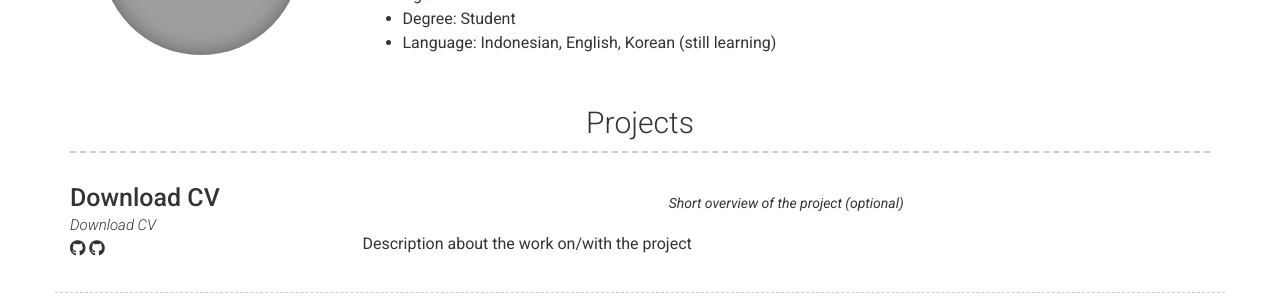
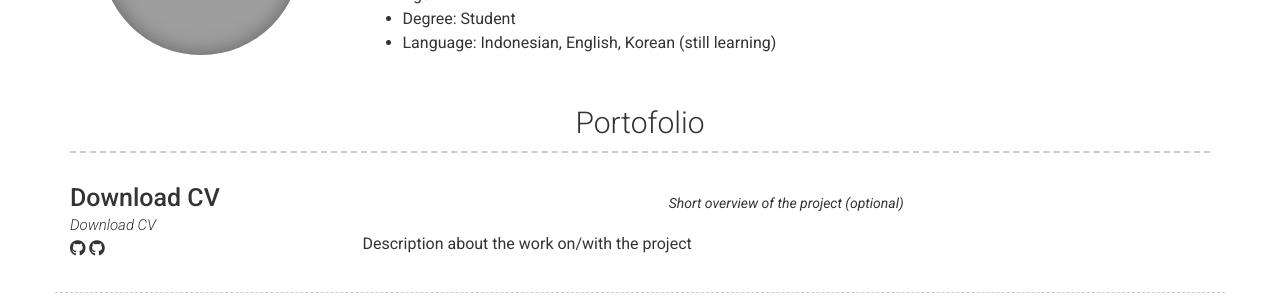
Before and after one commit to justfazrakh/websitecv, a Jekyll site: the page built from index.md, in a window 1280 px wide. Shown: the part 594-894 px from the top of the page. Built offline with Jekyll 4.4.1, drawn with Linux system fonts in a browser that asks for light colours; nearby versions of some CDN libraries; grey boxes are pictures that could not be loaded.

Commit message:
Update _config.yml

```diff
--- a/_config.yml
+++ b/_config.yml
@@ -61,7 +61,7 @@ about_content: | # this will include new lines to allow paragraphs
     - Language: Indonesian, English, Korean (still learning)
 
 content:
-  - title: Projects # Title for the section
+  - title: Portofolio # Title for the section
     layout: list # Type of content section (list/text)
     content:
       - layout: left
```
